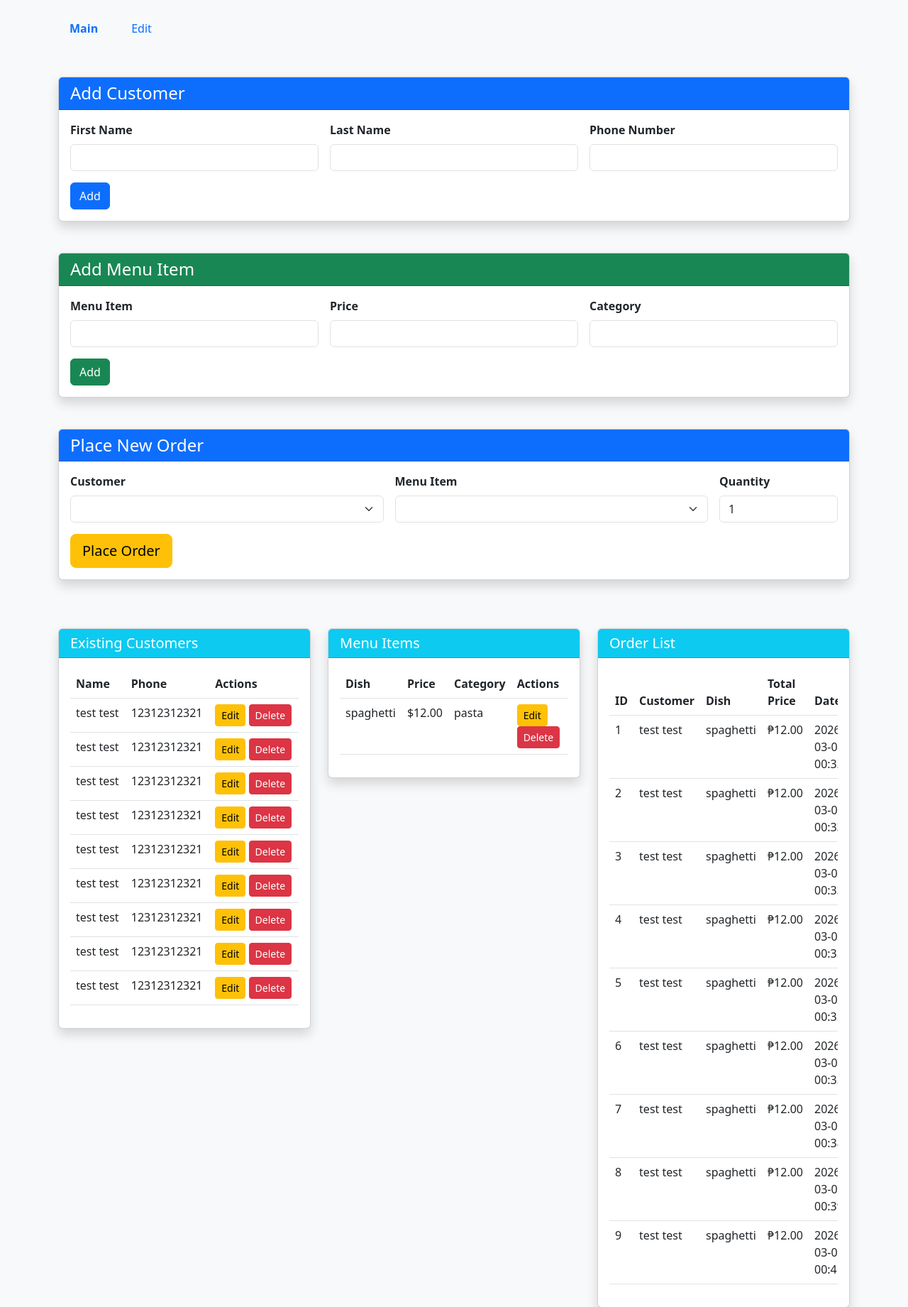
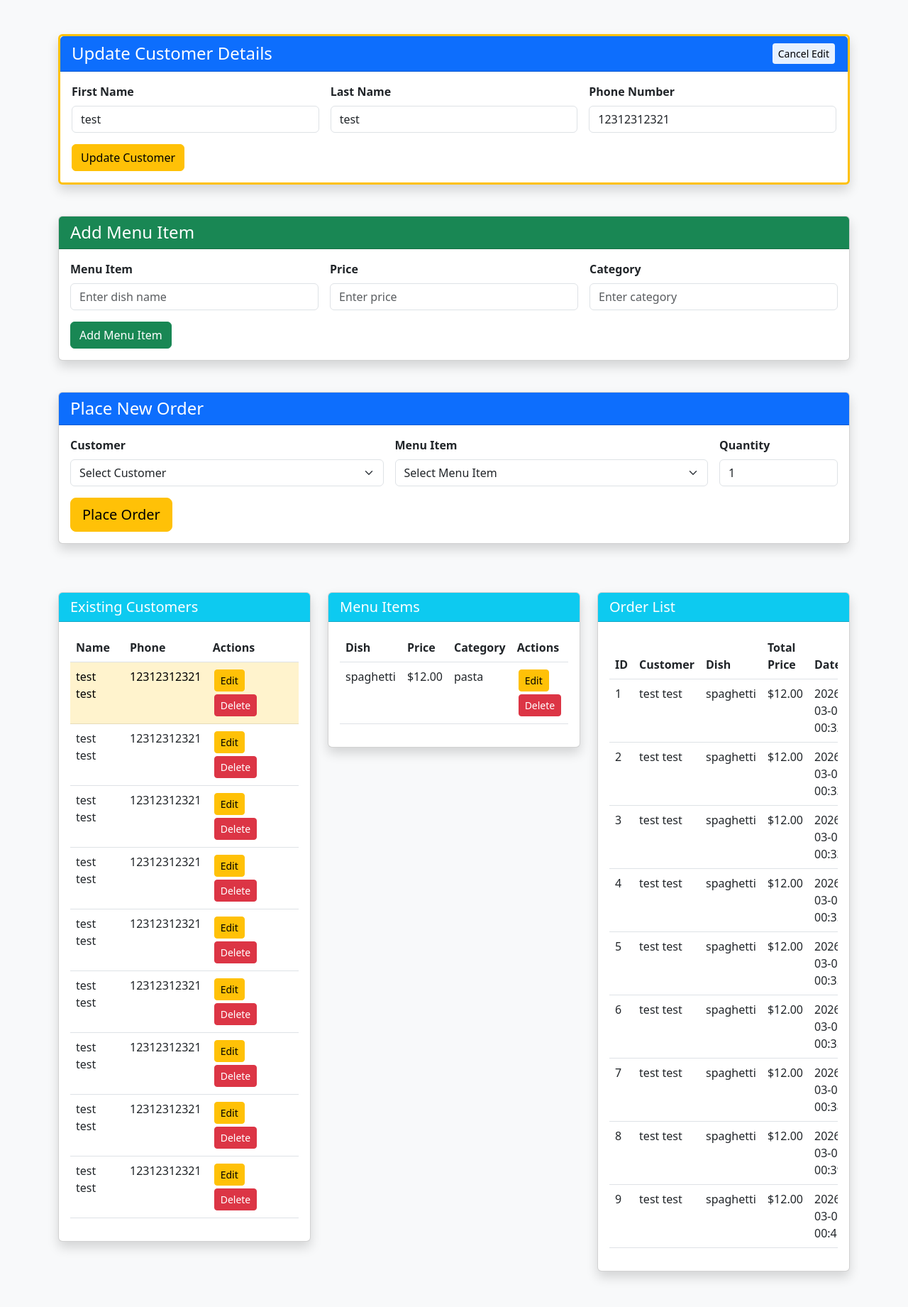
Before and after one commit to brycecodotco/PHP-Lessons, a PHP site: page /landing1.php?edit_customer=1 in a window 1280 px wide. Shown: the top 1841 px of the page at 71% size. After the commit the page ends 1802 px from the top, so only its background shows below. Run offline with PHP 8.4, Linux system fonts and the light colour scheme; data comes from the database, SQL or seed files in the repository.

Commit message:
finished

```diff
--- a/transactiondb/delete.php
+++ b/transactiondb/delete.php
@@ -2,7 +2,7 @@
 require 'config.php';
 
 if(isset($_GET['delete_orders'])){
-    $order_id = $_GET['delete'];
+    $order_id = $_GET['delete_orders'];
     $stmt = $pdo->prepare("DELETE FROM orders WHERE order_id = ?");
     $stmt->execute([$order_id]);
 
--- a/transactiondb/landing1.php
+++ b/transactiondb/landing1.php
@@ -3,6 +3,34 @@ require 'insert.php';
 require 'update.php';
 require 'delete.php';
 require 'select.php';
+?>
+
+<?php
+// CHECK IF EDIT MODE
+$editcustomer = null;
+$editmenuitem = null;
+$editorder = null;
+
+if (isset($_GET['edit_customer'])) {
+    $customer_id = $_GET['edit_customer'];
+    $stmt = $pdo->prepare("SELECT * FROM customers WHERE customer_id = ?");
+    $stmt->execute([$customer_id]);
+    $editcustomer = $stmt->fetch(PDO::FETCH_ASSOC);
+}
+
+if (isset($_GET["edit_menuitem"])) {
+    $item_id = $_GET["edit_menuitem"];
+    $stmt = $pdo->prepare("SELECT * FROM menuitems WHERE item_id = ?");
+    $stmt->execute([$item_id]);
+    $editmenuitem = $stmt->fetch(PDO::FETCH_ASSOC);
+}
+
+if (isset($_GET["edit_order"])) {
+    $order_id = $_GET["edit_order"];
+    $stmt = $pdo->prepare("SELECT * FROM orders WHERE order_id = ?");
+    $stmt->execute([$order_id]);
+    $editorder = $stmt->fetch(PDO::FETCH_ASSOC);
+}
 ?>
 
 <!DOCTYPE html>
@@ -19,69 +47,43 @@ require 'select.php';
 <body class="bg-light">
     <div class="container mb-5">
 
-        <ul class="nav">
-            <li class="nav-item">
-                <a class="nav-link active" type = "button" data-bs-toggle="tab" data-bs-target="#main">Main</a>
-            </li>
-            <li class="nav-item">
-                <a class="nav-link" type = "button" data-bs-toggle="tab" data-bs-target="#edit">Edit</a>
-            </li>
-        </ul>
         <!-- Customer Card -->
         <div class="row mb-4 mt-5" id="customers">
             <div class="col-12">
-                <div class="card shadow">
-                    <div class="card-header bg-primary text-white">
-                        <h4 class="mb-0">Add Customer</h4>
+                <div class="card shadow <?= $editcustomer ? 'border-warning' : '' ?>">
+                    <div class="card-header bg-primary text-white d-flex justify-content-between align-items-center">
+                        <h4 class="mb-0"><?= $editcustomer ? 'Update Customer Details' : 'Add Customer' ?></h4>
+                        <?php if ($editcustomer): ?>
+                            <a href="?" class="btn btn-sm btn-light">Cancel Edit</a>
+                        <?php endif; ?>
                     </div>
                     <div class="card-body">
                         <form method="POST" class="row g-3">
+                            <?php if ($editcustomer): ?>
+                                <input type="hidden" name="customer_id" value="<?= $editcustomer['customer_id'] ?>">
+                            <?php endif; ?>
                             <div class="col-md-4">
                                 <label class="form-label fw-bold">First Name</label>
-                                <input type="text" class="form-control" name="first_name" required>
+                                <input type="text" class="form-control" name="first_name"
+                                       value="<?= $editcustomer['first_name'] ?? '' ?>"
+                                       placeholder="Enter first name" required>
                             </div>
                             <div class="col-md-4">
                                 <label class="form-label fw-bold">Last Name</label>
-                                <input type="text" class="form-control" name="last_name" required>
+                                <input type="text" class="form-control" name="last_name"
+                                       value="<?= $editcustomer['last_name'] ?? '' ?>"
+                                       placeholder="Enter last name" required>
                             </div>
                             <div class="col-md-4">
                                 <label class="form-label fw-bold">Phone Number</label>
-                                <input type="tel" class="form-control" name="phone_number" required>
+                                <input type="tel" class="form-control" name="phone_number"
+                                       value="<?= $editcustomer['phone_number'] ?? '' ?>"
+                                       placeholder="Enter phone number" required>
                             </div>
                             <div class="col-12">
-                                <button type="submit" name="add_customer" class="btn btn-primary">Add </button>
-                            </div>
-                        </form>
-                    </div>
-                </div>
-            </div>
-        </div>
-
-
-        <!--Add Menu items card-->
-        <div class="row mb-4" id="menu">
-            <div class="col-12">
-                <div class="card shadow">
-                    <div class="card-header bg-success text-white">
-                        <h4 class="mb-0">Add Menu Item</h4>
-                    </div>
-                    <div class="card-body">
-                        <form method="POST" action="" class="row g-3">
-                            <div class="col-md-4">
-                                <label class="form-label fw-bold">Menu Item</label>
-                                <input type="text" class="form-control" name="dish_name" required>
-                            </div>
-                            <div class="col-md-4">
-                                <label class="form-label fw-bold">Price</label>
-                                <input type="number" step="0.01" class="form-control" name="price" required>
-                            </div>
-                            <div class="col-md-4">
-                                <label class="form-label fw-bold">Category</label>
-                                <input type="text" class="form-control" name="category" required>
-                            </div>
-                            <div class="col-12">
-                                <button type="submit" name="add_item" class="btn btn-success">
-                                    Add
+                                <button type="submit" name="<?= $editcustomer ? 'update_customer' : 'add_customer' ?>"
+                                        class="btn <?= $editcustomer ? 'btn-warning' : 'btn-primary' ?>">
+                                    <?= $editcustomer ? 'Update Customer' : 'Add Customer' ?>
                                 </button>
                             </div>
                         </form>
@@ -90,46 +92,43 @@ require 'select.php';
             </div>
         </div>
 
-        <!-- Order Card-->
-        <div class="row" id="order">
+        <!-- Add Menu items card -->
+        <div class="row mb-4" id="menu">
             <div class="col-12">
-                <div class="card shadow">
-                    <div class="card-header bg-primary">
-                        <h4 class=" text-white mb-0">Place New Order</h4>
+                <div class="card shadow <?= $editmenuitem ? 'border-warning' : '' ?>">
+                    <div class="card-header bg-success text-white d-flex justify-content-between align-items-center">
+                        <h4 class="mb-0"><?= $editmenuitem ? 'Update Menu Item' : 'Add Menu Item' ?></h4>
+                        <?php if ($editmenuitem): ?>
+                            <a href="?" class="btn btn-sm btn-light">Cancel Edit</a>
+                        <?php endif; ?>
                     </div>
-
                     <div class="card-body">
                         <form method="POST" action="" class="row g-3">
-                            <div class="col-md-5">
-                                <label class="form-label fw-bold">Customer</label>
-                                <select class="form-select" name="customer_id" required>
-                                    <option value=""></option>
-                                    <?php foreach ($customers as $customer): ?>
-                                        <option value="<?= $customer['customer_id'] ?>">
-                                            <?= $customer['first_name'] . ' ' . $customer['last_name'] . ' - ' . $customer['phone_number'] ?>
-                                        </option>
-                                    <?php endforeach; ?>
-                                </select>
+                            <?php if ($editmenuitem): ?>
+                                <input type="hidden" name="item_id" value="<?= $editmenuitem['item_id'] ?>">
+                            <?php endif; ?>
+                            <div class="col-md-4">
+                                <label class="form-label fw-bold">Menu Item</label>
+                                <input type="text" class="form-control" name="dish_name"
+                                       value="<?= $editmenuitem['dish_name'] ?? '' ?>"
+                                       placeholder="Enter dish name" required>
                             </div>
-                            <!-- dropdown for menu item selection -->
-                            <div class="col-md-5">
-                                <label class="form-label fw-bold">Menu Item</label>
-                                <select class="form-select" name="item_id" required>
-                                    <option value=""> </option>
-                                    <?php foreach ($menuItems as $item): ?>
-                                        <option value="<?= $item['item_id'] ?>" data-price="<?= $item['price'] ?>">
-                                            <?= $item['dish_name'] . ' - $' . $item['price'] . ' (' . $item['category'] . ')' ?>
-                                        </option>
-                                    <?php endforeach; ?>
-                                </select>
+                            <div class="col-md-4">
+                                <label class="form-label fw-bold">Price</label>
+                                <input type="number" step="0.01" class="form-control" name="price"
+                                       value="<?= $editmenuitem['price'] ?? '' ?>"
+                                       placeholder="Enter price" required>
                             </div>
-                            <div class="col-md-2">
-                                <label class="form-label fw-bold">Quantity</label>
-                                <input type="number" class="form-control" name="quantity" min="1" value="1" required>
+                            <div class="col-md-4">
+                                <label class="form-label fw-bold">Category</label>
+                                <input type="text" class="form-control" name="category"
+                                       value="<?= $editmenuitem['category'] ?? '' ?>"
+                                       placeholder="Enter category" required>
                             </div>
-                            <div class="col-12 mt-3">
-                                <button type="submit" name="place_order" class="btn btn-warning btn-lg">
-                                    Place Order
+                            <div class="col-12">
+                                <button type="submit" name="<?= $editmenuitem ? 'update_item' : 'add_item' ?>"
+                                        class="btn <?= $editmenuitem ? 'btn-warning' : 'btn-success' ?>">
+                                    <?= $editmenuitem ? 'Update Menu Item' : 'Add Menu Item' ?>
                                 </button>
                             </div>
                         </form>
@@ -138,7 +137,64 @@ require 'select.php';
             </div>
         </div>
 
-        <!-- Display the data-->
+        <!-- Order Card -->
+        <div class="row mb-4" id="order">
+            <div class="col-12">
+                <div class="card shadow <?= $editorder ? 'border-warning' : '' ?>">
+                    <div class="card-header bg-primary d-flex justify-content-between align-items-center">
+                        <h4 class="text-white mb-0"><?= $editorder ? 'Update Order' : 'Place New Order' ?></h4>
+                        <?php if ($editorder): ?>
+                            <a href="?" class="btn btn-sm btn-light">Cancel Edit</a>
+                        <?php endif; ?>
+                    </div>
+                    <div class="card-body">
+                        <form method="POST" action="" class="row g-3">
+                            <?php if ($editorder): ?>
+                                <input type="hidden" name="order_id" value="<?= $editorder['order_id'] ?>">
+                            <?php endif; ?>
+                            <div class="col-md-5">
+                                <label class="form-label fw-bold">Customer</label>
+                                <select class="form-select" name="customer_id" required>
+                                    <option value="">Select Customer</option>
+                                    <?php foreach ($customers as $customer): ?>
+                                        <option value="<?= $customer['customer_id'] ?>"
+                                            <?= ($editorder && $editorder['customer_id'] == $customer['customer_id']) ? 'selected' : '' ?>>
+                                            <?= $customer['first_name'] . ' ' . $customer['last_name'] . ' - ' . $customer['phone_number'] ?>
+                                        </option>
+                                    <?php endforeach; ?>
+                                </select>
+                            </div>
+                            <div class="col-md-5">
+                                <label class="form-label fw-bold">Menu Item</label>
+                                <select class="form-select" name="item_id" required>
+                                    <option value="">Select Menu Item</option>
+                                    <?php foreach ($menuItems as $item): ?>
+                                        <option value="<?= $item['item_id'] ?>"
+                                            data-price="<?= $item['price'] ?>"
+                                            <?= ($editorder && $editorder['item_id'] == $item['item_id']) ? 'selected' : '' ?>>
+                                            <?= $item['dish_name'] . ' - $' . $item['price'] . ' (' . $item['category'] . ')' ?>
+                                        </option>
+                                    <?php endforeach; ?>
+                                </select>
+                            </div>
+                            <div class="col-md-2">
+                                <label class="form-label fw-bold">Quantity</label>
+                                <input type="number" class="form-control" name="quantity" min="1"
+                                       value="<?= $editorder['quantity'] ?? 1 ?>" required>
+                            </div>
+                            <div class="col-12 mt-3">
+                                <button type="submit" name="<?= $editorder ? 'update_order' : 'place_order' ?>"
+                                        class="btn <?= $editorder ? 'btn-warning' : 'btn-warning' ?> btn-lg">
+                                    <?= $editorder ? 'Update Order' : 'Place Order' ?>
+                                </button>
+                            </div>
+                        </form>
+                    </div>
+                </div>
+            </div>
+        </div>
+
+        <!-- Display the data -->
         <div class="row mt-5">
             <div class="col-md-4">
                 <div class="card shadow">
@@ -157,14 +213,15 @@ require 'select.php';
                                 </thead>
                                 <tbody>
                                     <?php foreach ($customers as $customer): ?>
-                                        <tr>
+                                        <tr class="<?= ($editcustomer && $editcustomer['customer_id'] == $customer['customer_id']) ? 'table-warning' : '' ?>">
                                             <td><?= $customer['first_name'] . ' ' . $customer['last_name'] ?></td>
                                             <td><?= $customer['phone_number'] ?></td>
                                             <td>
-                                                <a href="?edit=<?= $customer['customer_id'] ?>"
+                                                <a href="?edit_customer=<?= $customer['customer_id'] ?>"
                                                     class="btn btn-sm btn-warning">Edit</a>
                                                 <a href="?delete_customer=<?= $customer['customer_id'] ?>"
-                                                    class="btn btn-sm btn-danger">Delete</a>
+                                                    class="btn btn-sm btn-danger"
+                                                    onclick="return confirm('Are you sure you want to delete this customer?')">Delete</a>
                                             </td>
                                         </tr>
                                     <?php endforeach; ?>
@@ -192,15 +249,16 @@ require 'select.php';
                                 </thead>
                                 <tbody>
                                     <?php foreach ($menuItems as $item): ?>
-                                        <tr>
+                                        <tr class="<?= ($editmenuitem && $editmenuitem['item_id'] == $item['item_id']) ? 'table-warning' : '' ?>">
                                             <td><?= $item['dish_name'] ?></td>
                                             <td>$<?= $item['price'] ?></td>
                                             <td><?= $item['category'] ?></td>
                                             <td>
-                                                <a href="?edit=<?= $item['item_id'] ?>"
+                                                <a href="?edit_menuitem=<?= $item['item_id'] ?>"
                                                     class="btn btn-sm btn-warning">Edit</a>
                                                 <a href="?delete_item=<?= $item['item_id'] ?>"
-                                                    class="btn btn-sm btn-danger">Delete</a>
+                                                    class="btn btn-sm btn-danger"
+                                                    onclick="return confirm('Are you sure you want to delete this menu item?')">Delete</a>
                                             </td>
                                         </tr>
                                     <?php endforeach; ?>
@@ -230,17 +288,18 @@ require 'select.php';
                                 </thead>
                                 <tbody>
                                     <?php foreach ($orders as $order): ?>
-                                        <tr>
+                                        <tr class="<?= ($editorder && $editorder['order_id'] == $order['order_id']) ? 'table-warning' : '' ?>">
                                             <td><?= $order['order_id'] ?></td>
                                             <td><?= $order['customer_name'] ?></td>
                                             <td><?= $order['dish_name'] ?></td>
-                                            <td>₱<?= $order['total_price'] ?></td>
+                                            <td>$<?= $order['total_price'] ?></td>
                                             <td><?= $order['order_date'] ?></td>
                                             <td>
-                                                <a href="?edit=<?= $order['order_id'] ?>"
+                                                <a href="?edit_order=<?= $order['order_id'] ?>"
                                                     class="btn btn-sm btn-warning">Edit</a>
                                                 <a href="?delete_orders=<?= $order['order_id'] ?>"
-                                                    class="btn btn-sm btn-danger">Delete</a>
+                                                    class="btn btn-sm btn-danger"
+                                                    onclick="return confirm('Are you sure you want to delete this order?')">Delete</a>
                                             </td>
                                         </tr>
                                     <?php endforeach; ?>
@@ -254,23 +313,33 @@ require 'select.php';
     </div>
 
 </body>
+
 <style>
     .card {
         margin-bottom: 20px;
+        transition: all 0.3s ease;
     }
-    .nav-link {
-        cursor: pointer;
 
+    .border-warning {
+        border: 3px solid #ffc107 !important;
     }
-    .nav-link.active {
-        font-weight: bold;
-        color: #0d6efd;
+
+    .table-warning {
+        background-color: #fff3cd !important;
     }
-    .nav{
-        margin-top: 20px;
+
+    .btn-sm {
+        margin: 2px;
     }
-    .nav-item {
-        margin-right: 15px;
+
+    .card-header .btn-light {
+        background-color: rgba(255, 255, 255, 0.9);
+        border: none;
+    }
+
+    .card-header .btn-light:hover {
+        background-color: white;
     }
 </style>
+
 </html>
--- a/transactiondb/update.php
+++ b/transactiondb/update.php
@@ -1,15 +1,42 @@
 <?php
 require 'config.php';
 
-if(isset($_POST['update'])){
-    $users_id = $_POST['users_id'];
-    $name = $_POST['name'];
-    $email = $_POST['email'];
-    $product = $_POST['product'];
-    $amount = $_POST['amount'];
+if (isset($_POST['update_customer'])) {
+    $customer_id = $_POST['customer_id'];
+    $fname = $_POST['first_name'];
+    $lname = $_POST['last_name'];
+    $phone_number = $_POST['phone_number'];
 
-    $stmt = $pdo->prepare("UPDATE users INNER JOIN orders on users.users_id = orders.user_id
-    SET users.name = ?, users.email = ?, orders.product = ?, orders.amount = ? WHERE users.users_id = ?");
-    $stmt->execute([$name, $email, $product, $amount, $users_id]);
+    $stmt = $pdo->prepare("UPDATE customers SET first_name = ?, last_name = ?, phone_number = ? WHERE customer_id = ?");
+    $stmt->execute([$fname, $lname, $phone_number, $customer_id]);
+
+    header("Location: " . strtok($_SERVER["REQUEST_URI"], '?'));
+    exit();
+}
+
+if (isset($_POST["update_item"])) {
+    $item_id = $_POST['item_id'];
+    $dish_name = $_POST["dish_name"];
+    $price = $_POST["price"];
+    $category = $_POST["category"];
+
+    $stmt = $pdo->prepare("UPDATE menuitems SET dish_name = ?, price = ?, category = ? WHERE item_id = ?");
+    $stmt->execute([$dish_name, $price, $category, $item_id]);
+
+    header("Location: " . strtok($_SERVER["REQUEST_URI"], '?'));
+    exit();
+}
+
+if (isset($_POST['update_order'])) {
+    $order_id = $_POST['order_id'];
+    $customer_id = $_POST['customer_id'];
+    $item_id = $_POST['item_id'];
+    $quantity = $_POST['quantity'];
+
+    $stmt = $pdo->prepare("UPDATE orders SET customer_id = ?, item_id = ?, quantity = ? WHERE order_id = ?");
+    $stmt->execute([$customer_id, $item_id, $quantity, $order_id]);
+
+    header("Location: " . strtok($_SERVER["REQUEST_URI"], '?'));
+    exit();
 }
 ?>
```
